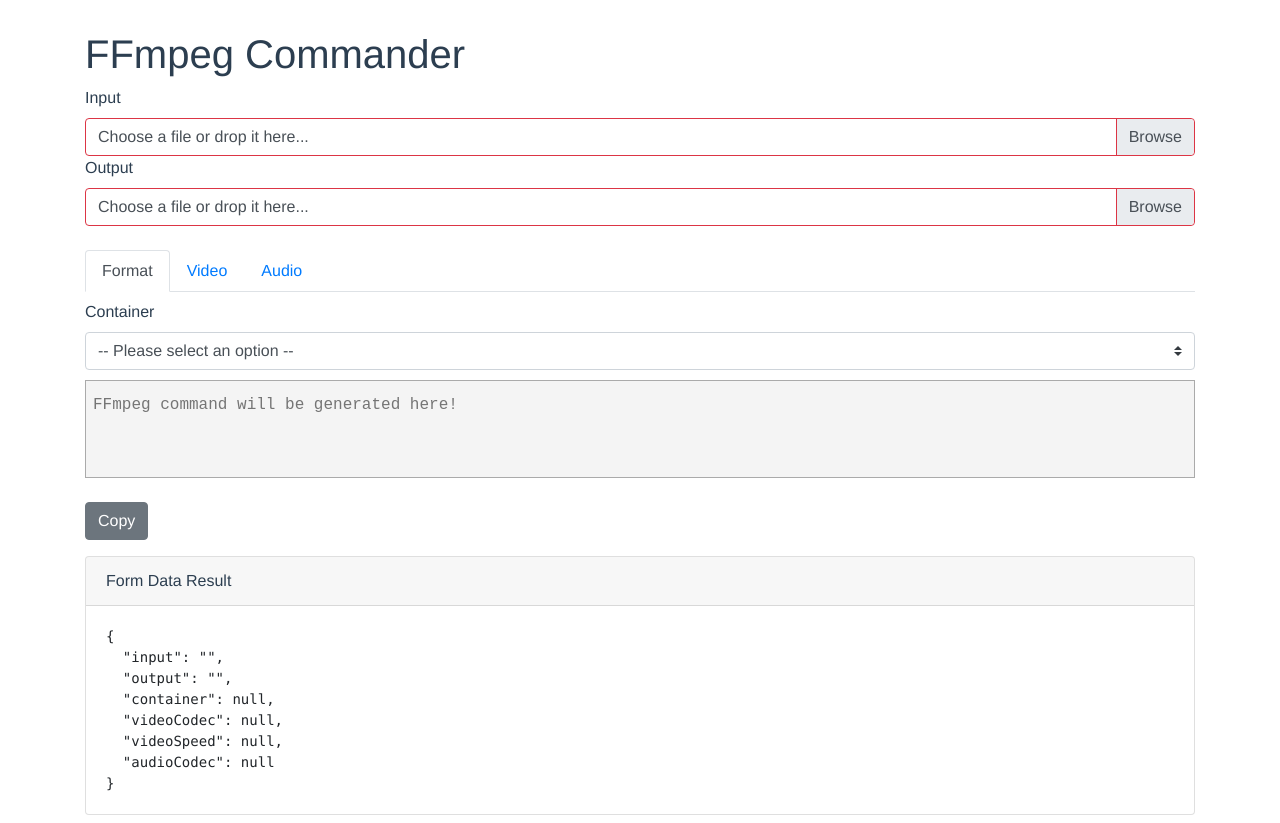
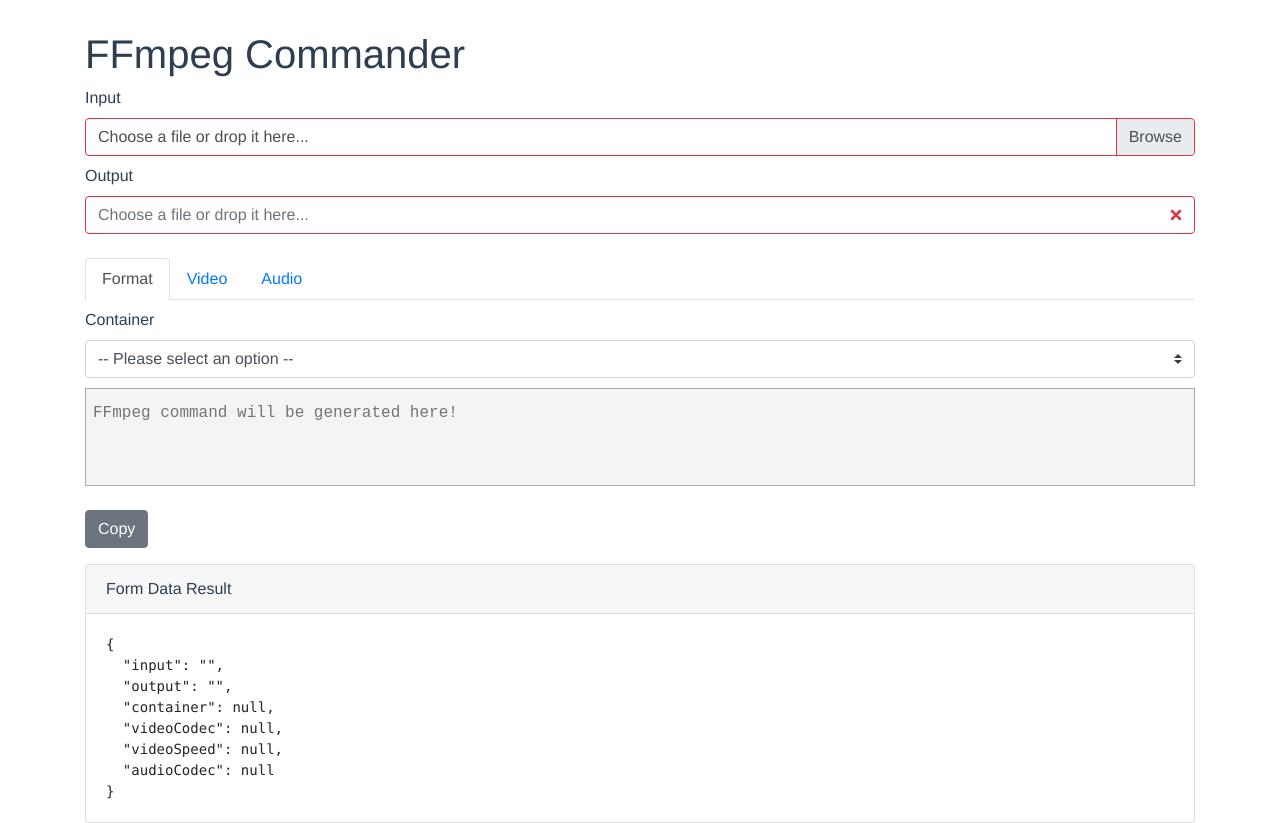
Before and after one commit to alfg/ffmpeg-commander, a Vue app: page / in a window 1280 px wide. Built offline with nearby package versions, Linux system fonts and the light colour scheme.

Commit message:
Fix output input.

```diff
--- a/src/components/Editor.vue
+++ b/src/components/Editor.vue
@@ -3,6 +3,7 @@
 
     <label>Input</label>
     <b-form-file
+      class="mb-2"
       v-model="form.input"
       :state="Boolean(form.input)"
       placeholder="Choose a file or drop it here..."
@@ -10,12 +11,11 @@
     ></b-form-file>
 
     <label>Output</label>
-    <b-form-file
+    <b-form-input
       v-model="form.output"
       :state="Boolean(form.output)"
       placeholder="Choose a file or drop it here..."
-      drop-placeholder="Drop file here..."
-    ></b-form-file>
+    ></b-form-input>
 
     <b-tabs class="mt-4">
       <b-tab title="Format" class="mt-2">
@@ -142,7 +142,7 @@ export default {
 
       const options = {
         input: input.name,
-        output: output.name,
+        output,
         container,
         vcodec: codecMap[videoCodec],
         acodec: codecMap[audioCodec],
```
